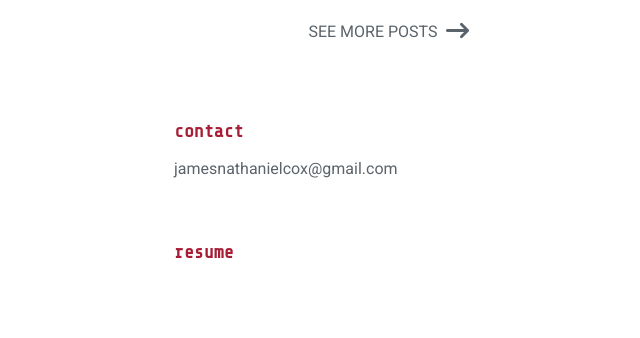
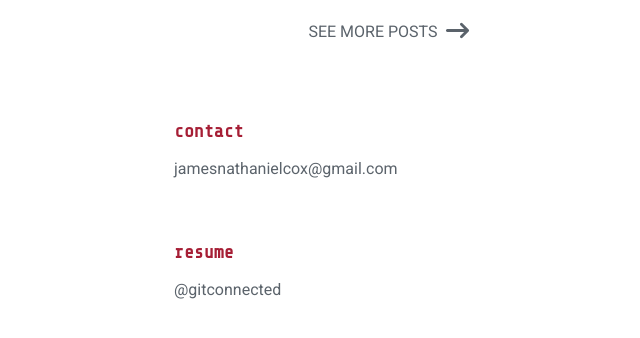
Before and after one commit to jamesncox/portfolio-v2, a React (Create React App) app: page / in a window 1280 px wide. Shown: the part 4073-4411 px from the top of the page, without its empty margins (82-722 px from the left). Built offline with nearby package versions, Linux system fonts and the light colour scheme.

Commit message:
Add Resume.pdf to assets/pdfs

```diff
--- a/src/components/contact/Resume.js
+++ b/src/components/contact/Resume.js
@@ -3,6 +3,11 @@ import React from 'react'
 export default function Resume() {
 
     return (
-        <p className="section-title">resume</p>
+        <>
+            <p className="section-title">resume</p>
+            <a className="email" href="https://gitconnected.com/jamesncox/resume" rel="noopener noreferrer" target="_blank">
+                <p>@gitconnected</p>
+            </a>
+        </>
     )
 }
```
Also changed, not shown: 2 other files (tests, documents, lock files or other folders).
